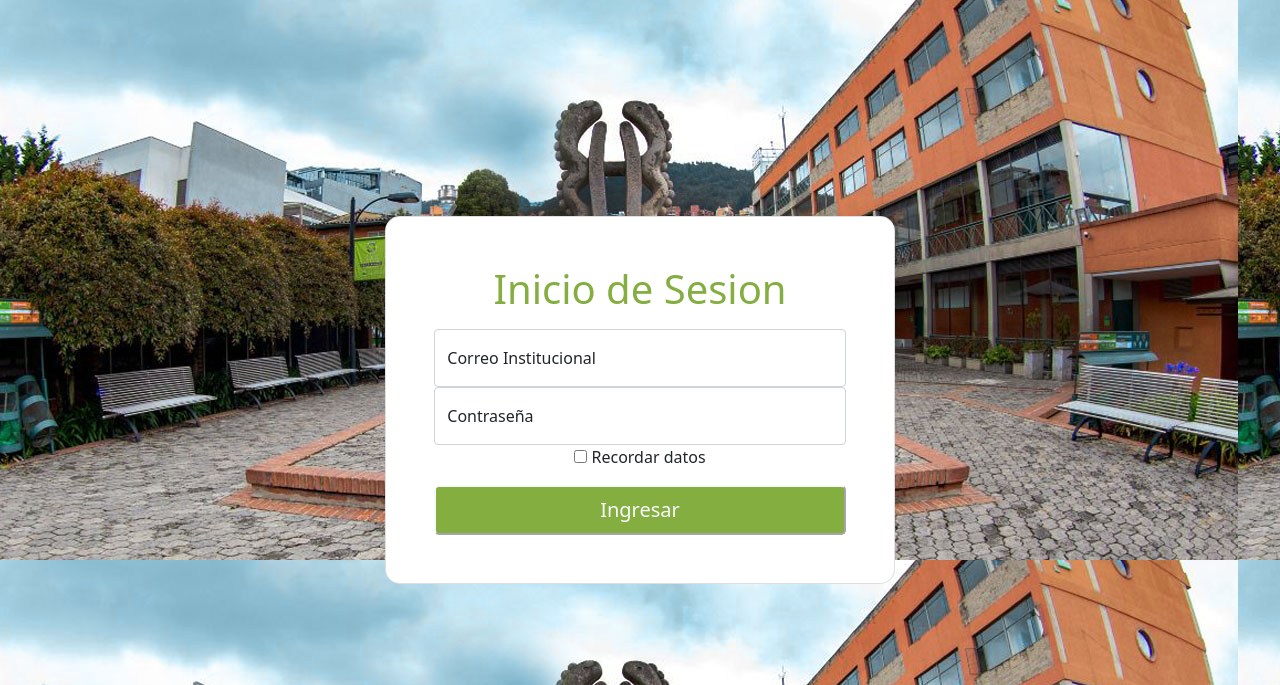
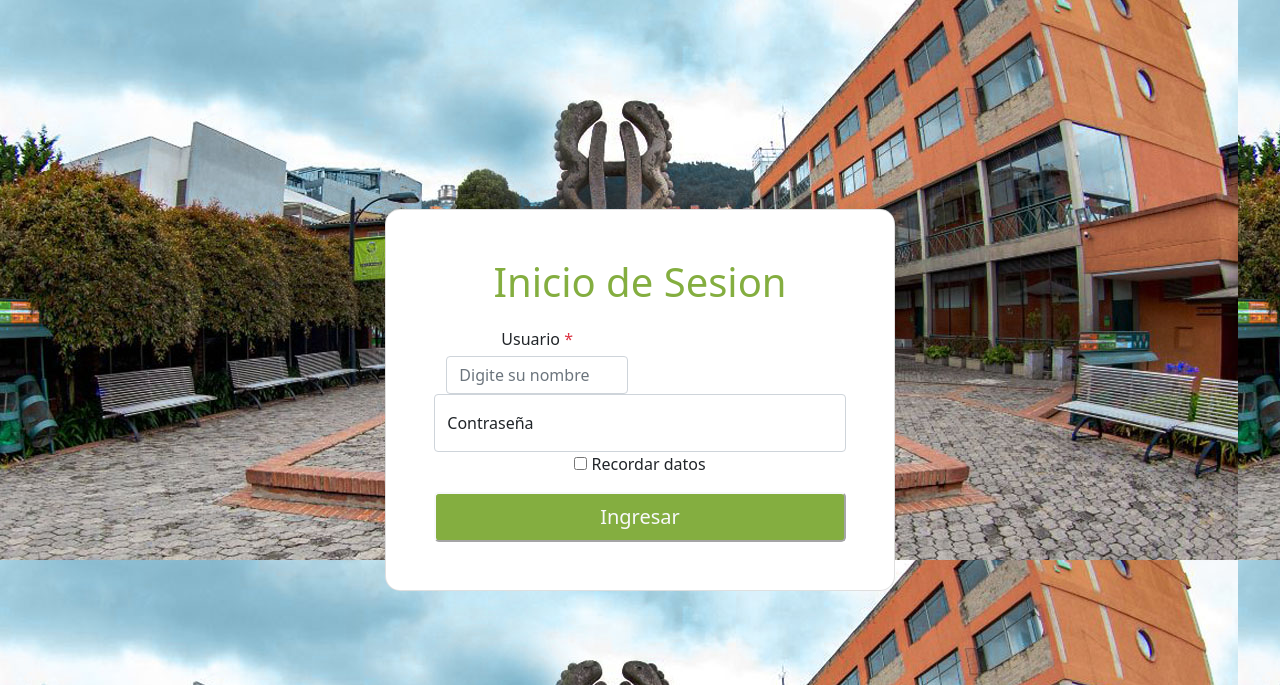
Before and after one commit to checho2001/GAIA-MCUB, a Django app: page /login/ in a window 1280 px wide. Shown: the top 685 px of the page. Run offline with Django 4.2, Linux system fonts and the light colour scheme; some libraries are stand-ins or nearby versions.

Commit message:
se podria decir que el loign ya funciona

```diff
--- a/GAIA_UEB/settings.py
+++ b/GAIA_UEB/settings.py
@@ -108,7 +108,9 @@ AUTH_PASSWORD_VALIDATORS = [
         'NAME': 'django.contrib.auth.password_validation.NumericPasswordValidator',
     },
 ]
-
+AUTHENTICATION_BACKENDS = (
+        'django.contrib.auth.backends.ModelBackend',
+    )
 
 # Internationalization
 # https://docs.djangoproject.com/en/4.1/topics/i18n/
--- a/templates/login.html
+++ b/templates/login.html
@@ -23,14 +23,15 @@
                     {% csrf_token %}
                     <h1 class="mb-3 fw-normal"style="color: #84ae40">Inicio de Sesion</h1>
 
-                    <div class="form-floating ">
+                    <div class="form-group col-md-6">
+                      <label class="font-weight-bold">Usuario<span class="text-danger"> *</span></label>
+                      <!--<input type="text" name="nombreUser" class="form-control" placeholder="Digite su nombre" required>-->
                       {{ form.username }}
-                      <label for="floatingInput">Correo Institucional</label>
-                    </div>
+                  </div>
 
                     <div class="form-floating">
                       {{ form.password }}
-                      <label for="floatingPassword">Contraseña</label>
+                      <label name="password" for="floatingPassword">Contraseña</label>
 
                     </div>
 
--- a/templates/registerUser.html
+++ b/templates/registerUser.html
@@ -23,6 +23,11 @@
 
                     {% csrf_token %}
                     <div class="form-row mb-2">
+                      <div class="form-group col-md-6">
+                        <label class="font-weight-bold">Usuario<span class="text-danger"> *</span></label>
+                        <!--<input type="text" name="nombreUser" class="form-control" placeholder="Digite su nombre" required>-->
+                        {{ form.username }}
+                    </div>
                       <div class="form-group col-md-6">
                           <label class="font-weight-bold">Nombre<span class="text-danger"> *</span></label>
                           <!--<input type="text" name="nombreUser" class="form-control" placeholder="Digite su nombre" required>-->
--- a/users/forms.py
+++ b/users/forms.py
@@ -2,45 +2,6 @@ from django import forms
 from .models import User
 from django.core.exceptions import ValidationError
 from .models import Rol
-
-
-
-
-class loginForm(forms.Form):
-    username = forms.EmailField(
-        error_messages={'required':'Por favor ingrese su correo electronico para continuar'},
-        widget=forms.EmailInput(
-            attrs= {
-                'placeholder':'Example@email.com',
-                'required' : True,
-                'class' : 'form-control',
-                }
-            )
-        )
-    password =  forms.CharField(
-        widget=forms.PasswordInput(
-                attrs= {
-                'placeholder':'Ingrese su contraseña',
-                'required' : True,
-                'name' : 'passUser',
-                'class' : 'form-control',
-                }
-            )
-        )
-
-
-
-    def clean_username(self):
-        mail = self.cleaned_data['username']
-        if User.objects.filter(email=mail).count():
-            pass
-        else:
-            raise ValidationError(('Correo no valido - Este correo no se encuentra registrado, por favor vuelva a intentarlo'))
-
-        return mail
-
-
-
 
 class CustomUser(forms.Form):
     nombre = forms.CharField(
@@ -83,12 +44,22 @@ class CustomUser(forms.Form):
                 }
             )
         )
+    username = forms.CharField(
+        error_messages={'required':'Por favor ingresa un nombre valido'},
+        strip = True,
+        widget=forms.TextInput(
+            attrs= {
+                'placeholder':'Digite su nombre',
+                'required' : True,
+                'class' : 'form-control',
+                }
+            )
+        )
     ROLES =[(1,"Auxiliar"),(2,"Pasante"),(3,"Curador"),(4,"Otro")]
 
 
     rol = forms.ChoiceField(
         choices = ROLES, )
-
 
 def clean_nombre(self):
         nomb = self.cleaned_data['nombre']
@@ -141,6 +112,37 @@ def clean_correo(self):
         if User.objects.filter(email=mail).count():
             raise ValidationError(_('Correo no valido - Este correo ya se encuentra registrado, por favor vuelva a intentarlo'))
         return mail
+class loginForm(forms.Form):
+    username = forms.CharField(
+        error_messages={'required':'Por favor ingresa un nombre valido'},
+        strip = True,
+        widget=forms.TextInput(
+            attrs= {
+                'placeholder':'Digite su nombre',
+                'required' : True,
+                'class' : 'form-control',
+                }
+            )
+        )
+    password =  forms.CharField(
+        widget=forms.PasswordInput(
+                attrs= {
+                'placeholder':'Ingrese su contraseña',
+                'required' : True,
+                'name' : 'passUser',
+                'class' : 'form-control',
+                }
+            )
+        )
+
+
+
+def clean_correo(self):
+        mail = self.cleaned_data['correo']
+        if User.objects.filter(email=mail).count():
+            raise ValidationError(_('Correo no valido - Este correo ya se encuentra registrado, por favor vuelva a intentarlo'))
+        return mail
+
 
 class NewEspecimen(forms.Form):
     NumeroCatalogo = forms.CharField(max_length=255,required=True)
--- a/users/models.py
+++ b/users/models.py
@@ -8,17 +8,19 @@ class Rol(models.Model):
 
 
     def __str__(self):
-        return self.nombre_eps
+        return self.nombrerol
 
 class User(AbstractUser):
 
     id = models.AutoField(primary_key=True)
+    username = models.CharField(max_length=60)
     nombre = models.CharField(max_length=60)
     apellido = models.CharField(max_length=60)
     email = models.EmailField(max_length=255, unique=True, db_index=True)
     rol= models.ForeignKey(Rol,on_delete=models.CASCADE)
     password = models.CharField(max_length=50)
-
+    USERNAME_FIELD = 'email'
+    REQUIRED_FIELDS = ['username',]
 
 
 class Especimen(models.Model):
--- a/users/views.py
+++ b/users/views.py
@@ -9,7 +9,7 @@ from django.urls import reverse
 from .models import User
 from .forms import loginForm
 from django.shortcuts import  render, redirect
-from django.contrib.auth import login
+from django.contrib.auth import login, authenticate
 from django.contrib import messages
 from django.contrib.auth.hashers import make_password
 class IndexView(View):
@@ -26,26 +26,14 @@ def login(request):
     form = loginForm(request.POST)
     if request.method == 'POST':
         if form.is_valid():
-            correo = form.cleaned_data['username']
+            username = form.cleaned_data['username']
             password = form.cleaned_data['password']
+            user = authenticate(username=username, password=password)
+            print(user)
 
-            if 'usua_actual' in request.session:
-                usuario_intentando = request.session['usua_actual']
-            else:
-                request.session['usua_actual'] = correo
-                usuario_intentando = correo
-
-            return HttpResponseRedirect(reversed('users:galery'))
-            if usuario_intentando == correo:
-
-                    user = auth.authenticate(email=correo, password=password)
-
-                    if user is not None:
-                        # Correct password, and the user is marked "active"
-                        auth.login(request, user)
-
-                        # Redirect to a success page.
-                        return HttpResponseRedirect(reverse('registerUser.html'))
+            if user is not  None:
+                auth.login(request, user)
+                return HttpResponseRedirect(reverse('register'))
 
     return render(request, 'login.html', {'form':form})
 
@@ -56,15 +44,16 @@ def register(request):
         form = CustomUser(request.POST)
 
         if form.is_valid():
+            username = form.cleaned_data['username']
             nombre = form.cleaned_data['nombre']
             apellido = form.cleaned_data['apellido']
             correo = form.cleaned_data['correo']
             password = form.cleaned_data['password']
             rol = form.cleaned_data['rol']
-            user = User(nombre= nombre, apellido = apellido , email = correo,rol=Rol.objects.get(id=rol),password=make_password(password))
+            user = User(username=username,nombre= nombre, apellido = apellido , email = correo,rol=Rol.objects.get(id=rol),password=make_password(password))
             user.is_superuser = False
             user.is_staff = False
-            user.is_active = False
+            user.is_active = True
             user.save()
 
     else:
```
Also changed, not shown: users/migrations/0001_initial.py, users/migrations/0002_rename_id_rol_rol_id_alter_user_password.py (deleted).
